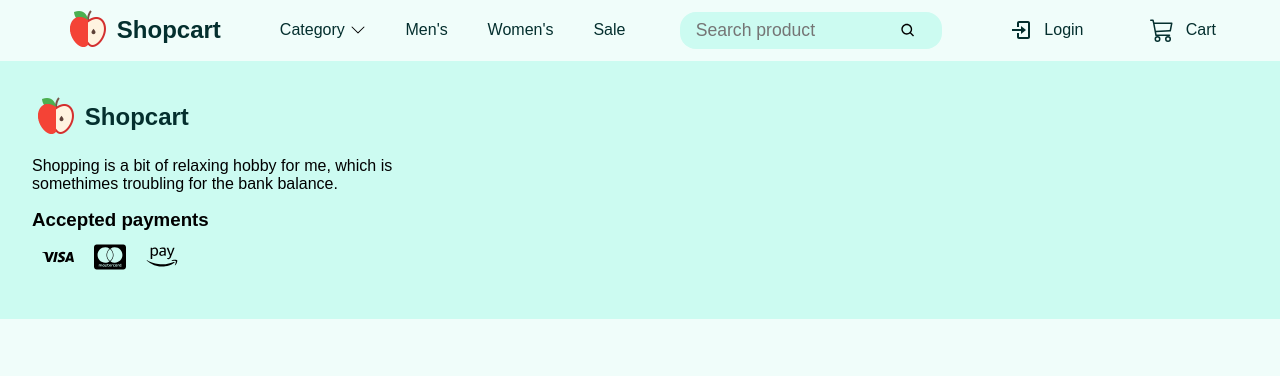
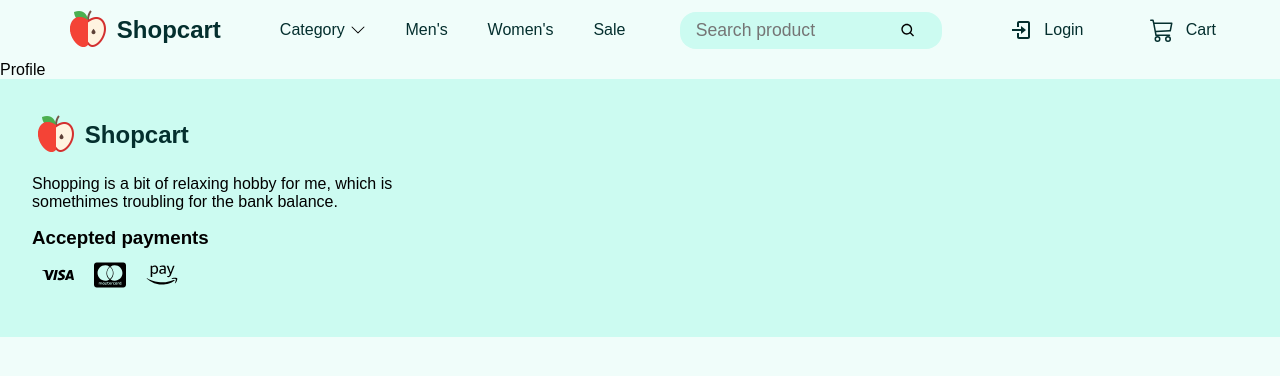
Before and after one commit to 9ovindyadav/e-commerce, a React app in the folder frontend/: page /profile in a window 1280 px wide. Shown: the top 376 px of the page. Built offline with nearby package versions, Linux system fonts and the light colour scheme; the HTML template or start-up script is replaced by a standard one.

Commit message:
vercel deployment checking

```diff
--- a/frontend/src/App.jsx
+++ b/frontend/src/App.jsx
@@ -7,6 +7,7 @@ import { Product } from "./Pages/Product-details"
 import { Login } from "./Pages/Login"
 import { Register } from "./Pages/Register"
 import { Toaster } from "react-hot-toast"
+import { Profile } from "./Pages/Profile"
 
 function App() {
 
@@ -19,6 +20,7 @@ function App() {
           <Route path="/product/:id" element={<Product/>}/>
           <Route path="/login" element={<Login/>}/>
           <Route path="/register" element={<Register/>}/>
+          <Route path="/profile" element={<Profile/>}/>
         </Routes>
         <Footer/>
         <Toaster/>
```
